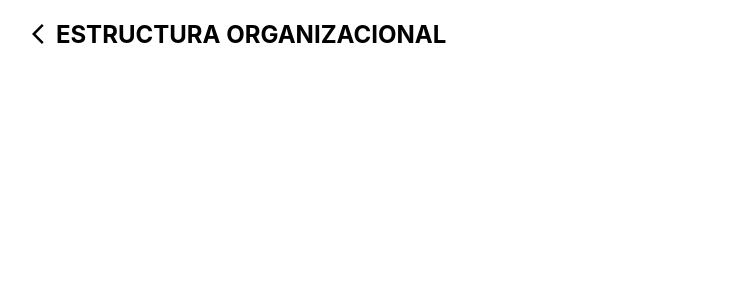
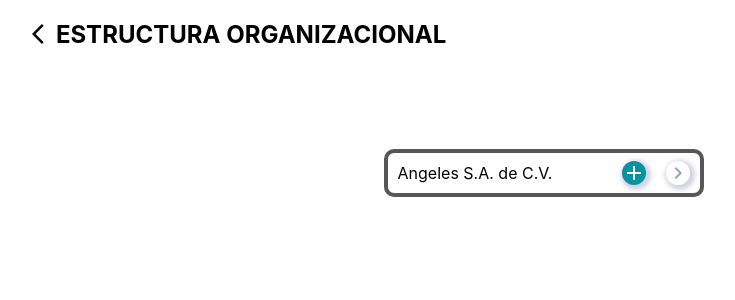
Before and after one commit to MartHub/test-estructura-organizacional, a React (Create React App) app: page / in a window 1280 px wide. Shown: the top 300 px of the page, without its empty margins (96-831 px from the left). Built offline with nearby package versions, Linux system fonts and the light colour scheme.

Commit message:
Add Container Select & ItemLst

```diff
--- a/src/App.js
+++ b/src/App.js
@@ -44,6 +44,23 @@ function App() {
 
   const colors = ['#575757', '#0063ae', '#4b9598', '#4fd5c7', '#4fb9d5', '#a2d9e8']
 
+
+  const handleSelect = (e, color) => {
+    const value = e.target.parentElement.parentElement.parentElement.firstChild;
+    e.stopPropagation();
+    setShowList(true);
+    setIndex(index + 1);
+    setValueHistory([...valueHistory, {item: value.data, color: color}])
+  }
+
+  useEffect(() => {
+    if(valueHistory.length > 0){
+      const index = valueHistory.length - 1;
+      setCurrentColor(valueHistory[index].color);
+      setCurrentText(valueHistory[index].item);
+    }
+  }, [valueHistory])
+
   return (
     <Container>
       <Header>
@@ -52,7 +69,30 @@ function App() {
       </Header>
 
       <Breadcum breadList={valueHistory} topic={topics}/>
-
+      <ContentContainer>
+        <Select
+          color={currentColor}
+          del={false}
+          add={true}
+          showItems={true}
+          toolText={index - 1 >= 0 ? topics[index - 1] : 'Organización'}
+          handler={handleSelect}
+          index={index - 1 >= 0 ? index - 1 : 0}
+          animationFlag = {showList}
+        >
+          {currentText}
+        </Select>
+        {showList ?
+          <ItemList
+            list={lists[index]}
+            color={colors[index]}
+            handler={handleSelect}
+            index={index}
+            toolText={topics[index]}
+          />
+          : null
+        }
+      </ContentContainer>
     </Container>
   );
 }
```
